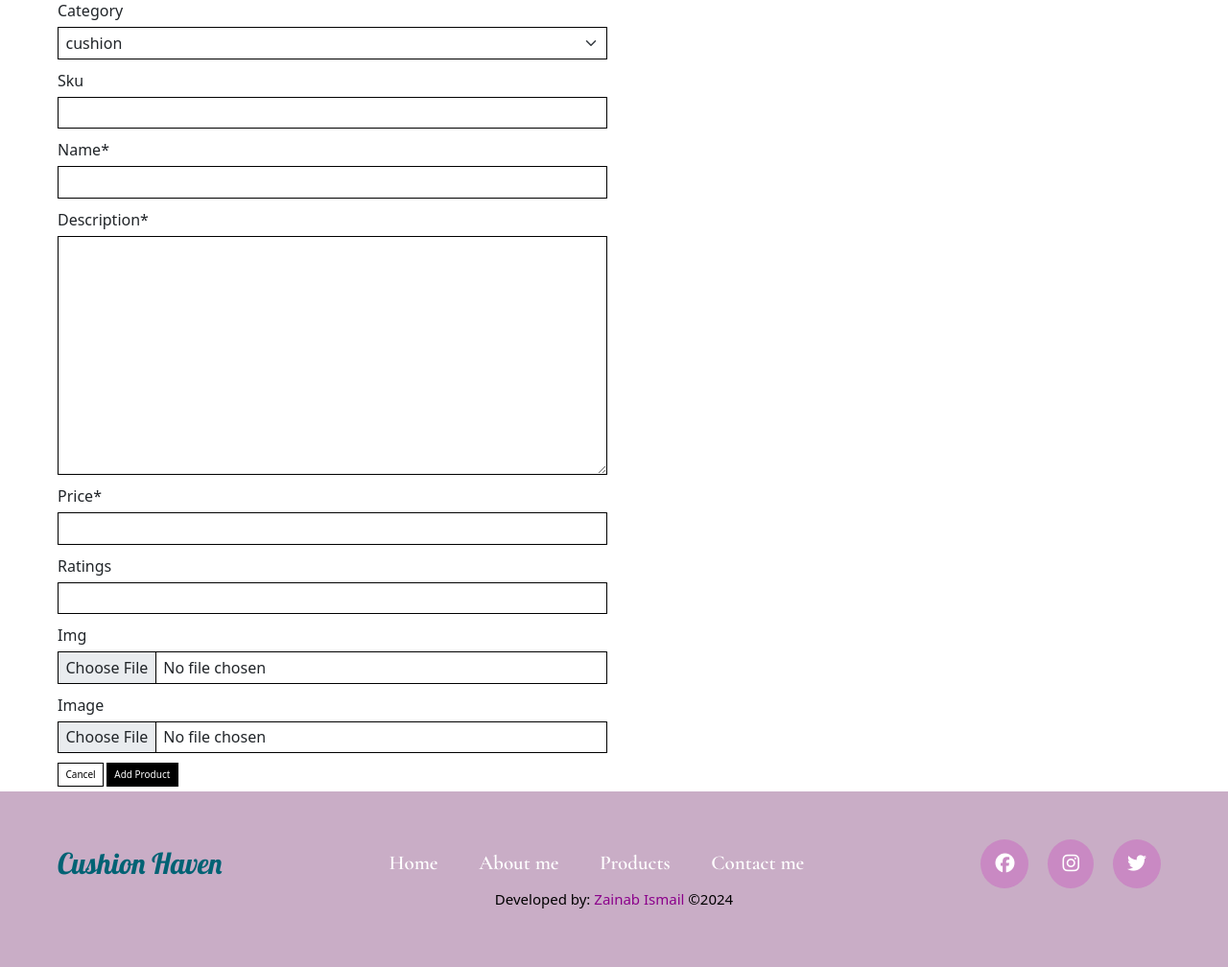
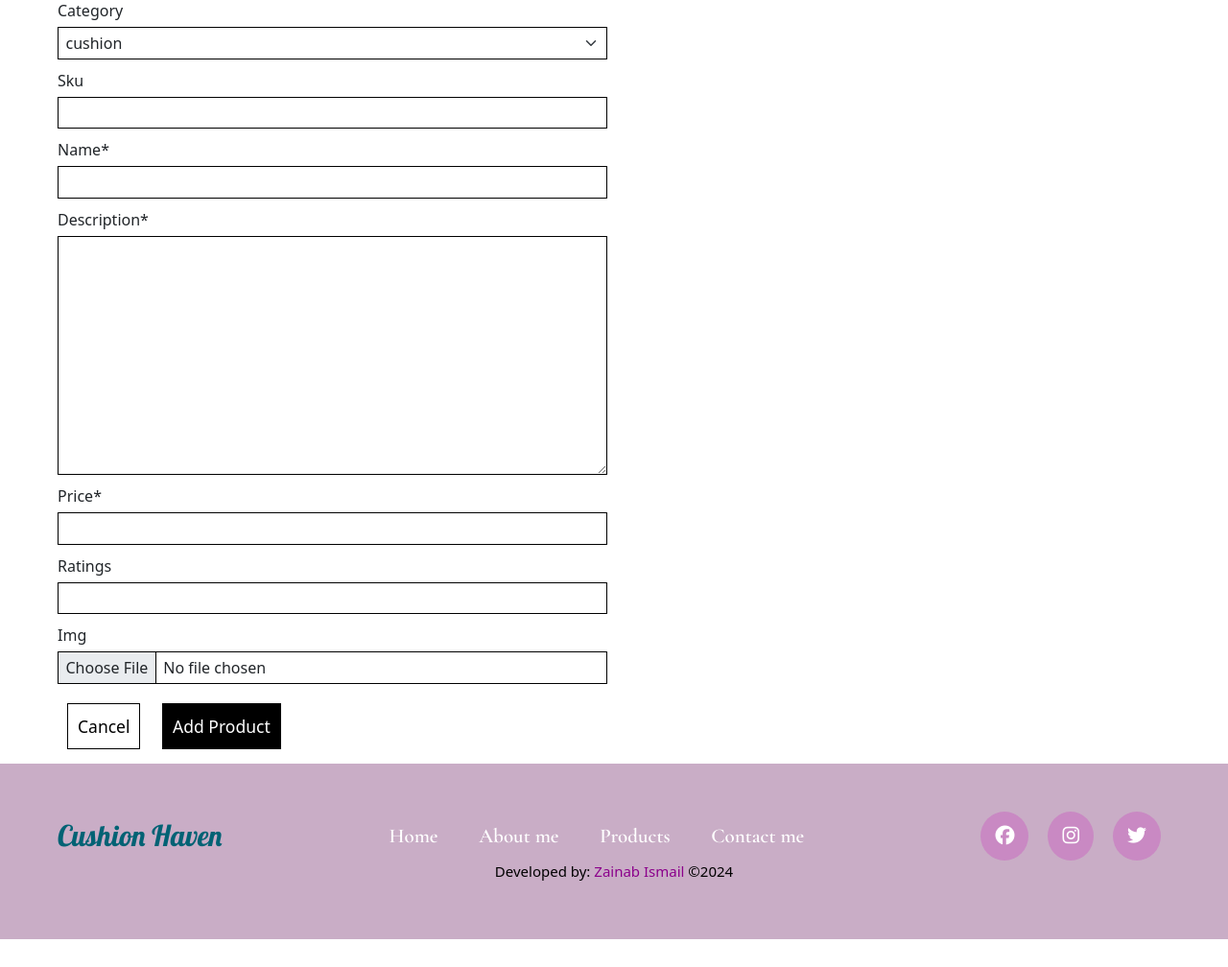
Before and after one commit to zaicodes/CushionHaven, a Django app: page /products/add/ in a window 1280 px wide. Shown: the part 184-1192 px from the top of the page at 96% size. After the commit the page ends 1163 px from the top, so only its background shows below. Run offline with Django 5.2, Linux system fonts and the light colour scheme; the visitor is signed in with stand-in values (Sample User, id 1); data comes from the database, SQL or seed files in the repository; some libraries are stand-ins or nearby versions; some web fonts are replaced.

Commit message:
Removed an extra image input in forms.py and changed size of the buttons

```diff
--- a/products/forms.py
+++ b/products/forms.py
@@ -1,5 +1,4 @@
 from django import forms
-from .widgets import CustomClearableFileInput
 from .models import Product, Category
 
 
@@ -8,12 +7,6 @@ class ProductForm(forms.ModelForm):
         model = Product
         fields = '__all__'
 
-    image = forms.ImageField(
-        label='Image',
-        required=False,
-        widget=CustomClearableFileInput
-    )
-
     def __init__(self, *args, **kwargs):
         super().__init__(*args, **kwargs)
         categories = Category.objects.all()
--- a/products/templates/products/add_product.html
+++ b/products/templates/products/add_product.html
@@ -27,8 +27,8 @@
                     {% csrf_token %}
                     {{ form | crispy }}
                     <div class="text-right">
-                        <a class="btn btn-outline-black rounded-0" href="{% url 'products' %}">Cancel</a>
-                        <button class="btn btn-black rounded-0" type="submit">Add Product</button>
+                        <a class="btn btn-outline-black rounded-0 fs-3 p-3 m-3" href="{% url 'products' %}">Cancel</a>
+                        <button class="btn btn-black rounded-0 fs-3 p-3 m-3" type="submit">Add Product</button>
                     </div>
                 </form>
             </div>
```
